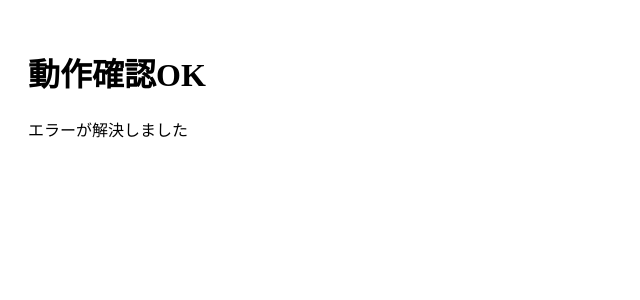
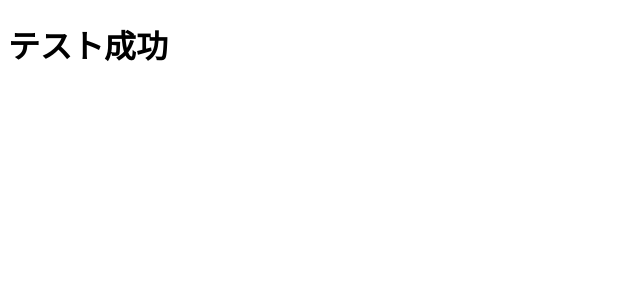
Before and after one commit to Yusuke0018/chatwork-log-extractor, a Next.js app: page / in a window 1280 px wide. Shown: the top 300 px of the page, without its empty margins (0-640 px from the left). Built offline with nearby package versions, Linux system fonts and the light colour scheme.

Commit message:
Update index.js

```diff
--- a/pages/index.js
+++ b/pages/index.js
@@ -1,10 +1,7 @@
-import React from 'react';
-
 export default function Home() {
   return (
-    <div style={{ padding: '20px' }}>
-      <h1>動作確認OK</h1>
-      <p>エラーが解決しました</p>
+    <div>
+      <h1>テスト成功</h1>
     </div>
-  );
+  )
 }
```
